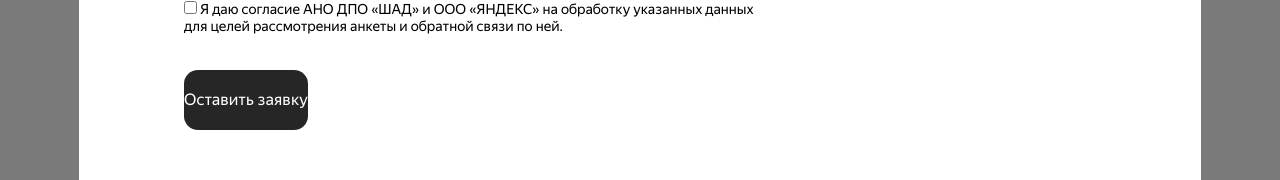
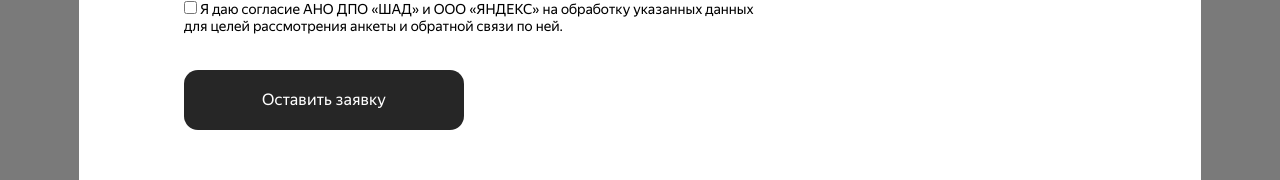
Before and after one commit to NurgaleevaDi/hr-landing, a React (Create React App) app: page / in a window 1280 px wide. Both pictures are taken after a click on the button "Оставить заявку". Shown: the part 7262-7442 px from the top of the page. Built offline with nearby package versions, Linux system fonts and the light colour scheme; no server answers.

Commit message:
fix buuton in popup-desktop

```diff
--- a/src/components/PopupWithForm/PopupWithForm.css
+++ b/src/components/PopupWithForm/PopupWithForm.css
@@ -190,3 +190,7 @@
   line-height: 17px;
   margin-bottom: 35px;
 }
+
+.request__button_form {
+  min-width: 280px;
+}
--- a/src/components/PopupWithForm/PopupWithForm.js
+++ b/src/components/PopupWithForm/PopupWithForm.js
@@ -75,7 +75,7 @@ function PopupWithForm({ isOpen, onClose }) {
                     указанных данных для целей рассмотрения анкеты и обратной связи по ней.</label>
                 </div>
               </div>
-              <button type="submit" className="request__button">Оставить заявку</button>
+              <button type="submit" className="request__button request__button_form">Оставить заявку</button>
           </form>
         </div>
       </div>
```
